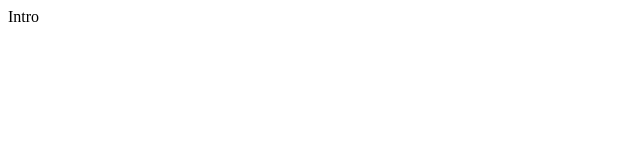
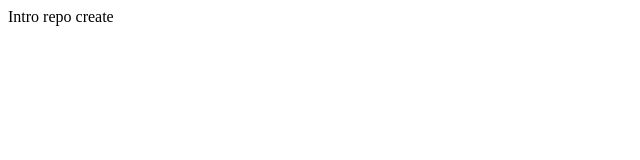
Before and after one commit to Mark-Dawoud/UNIT-1--CSS-26-27, a plain HTML site: page Lesson 01 Intro-to-CSS/intro.html in a window 1280 px wide. Shown: the full height of the page, 0-640 px from the left. Drawn offline with Linux system fonts and the light colour scheme.

```diff
--- a/Lesson 01 Intro-to-CSS/intro.html
+++ b/Lesson 01 Intro-to-CSS/intro.html
@@ -6,6 +6,6 @@
     <title>Intro to CSS</title>
 </head>
 <body>
-    Intro
+    Intro repo create
 </body>
 </html>
```
